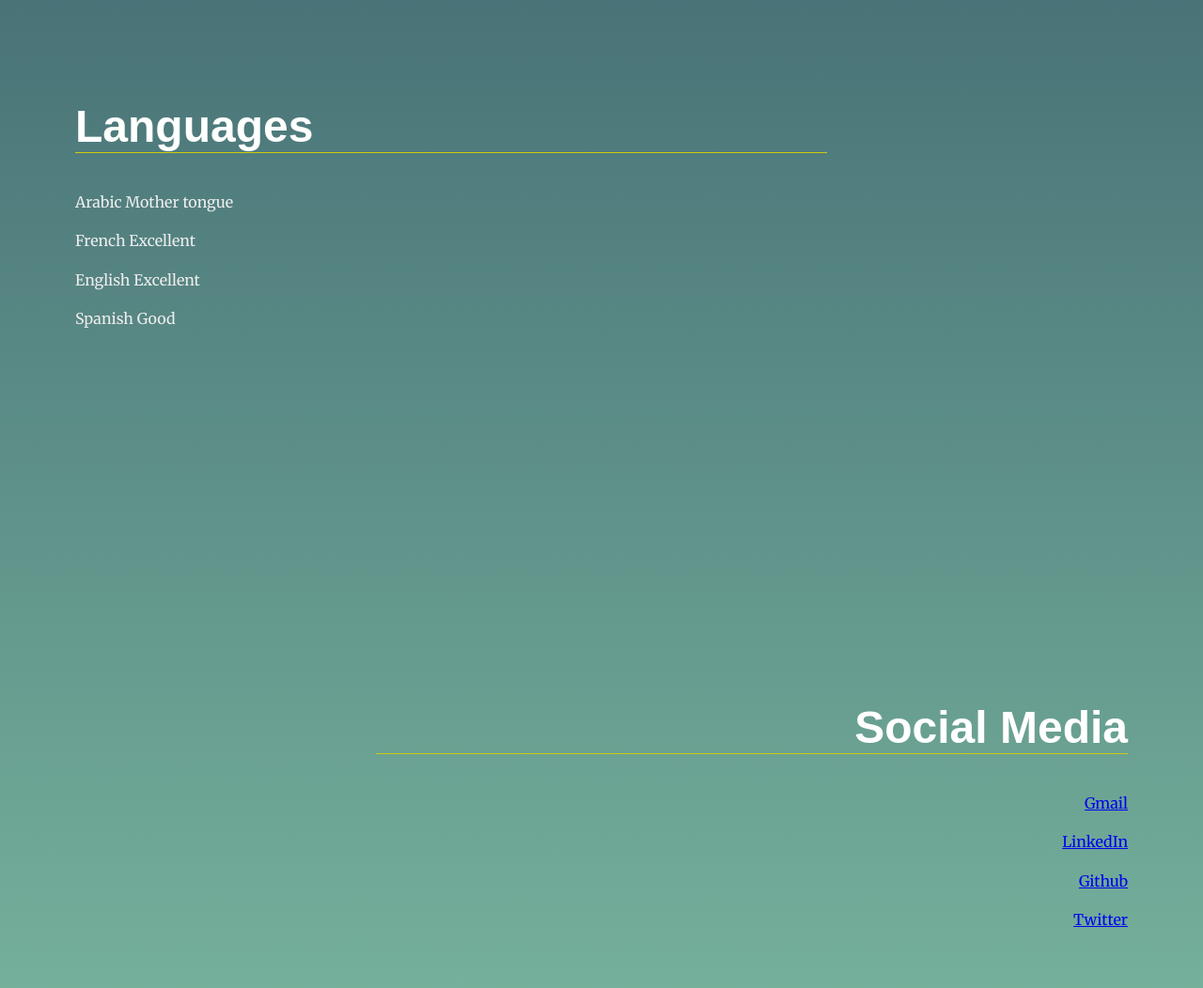
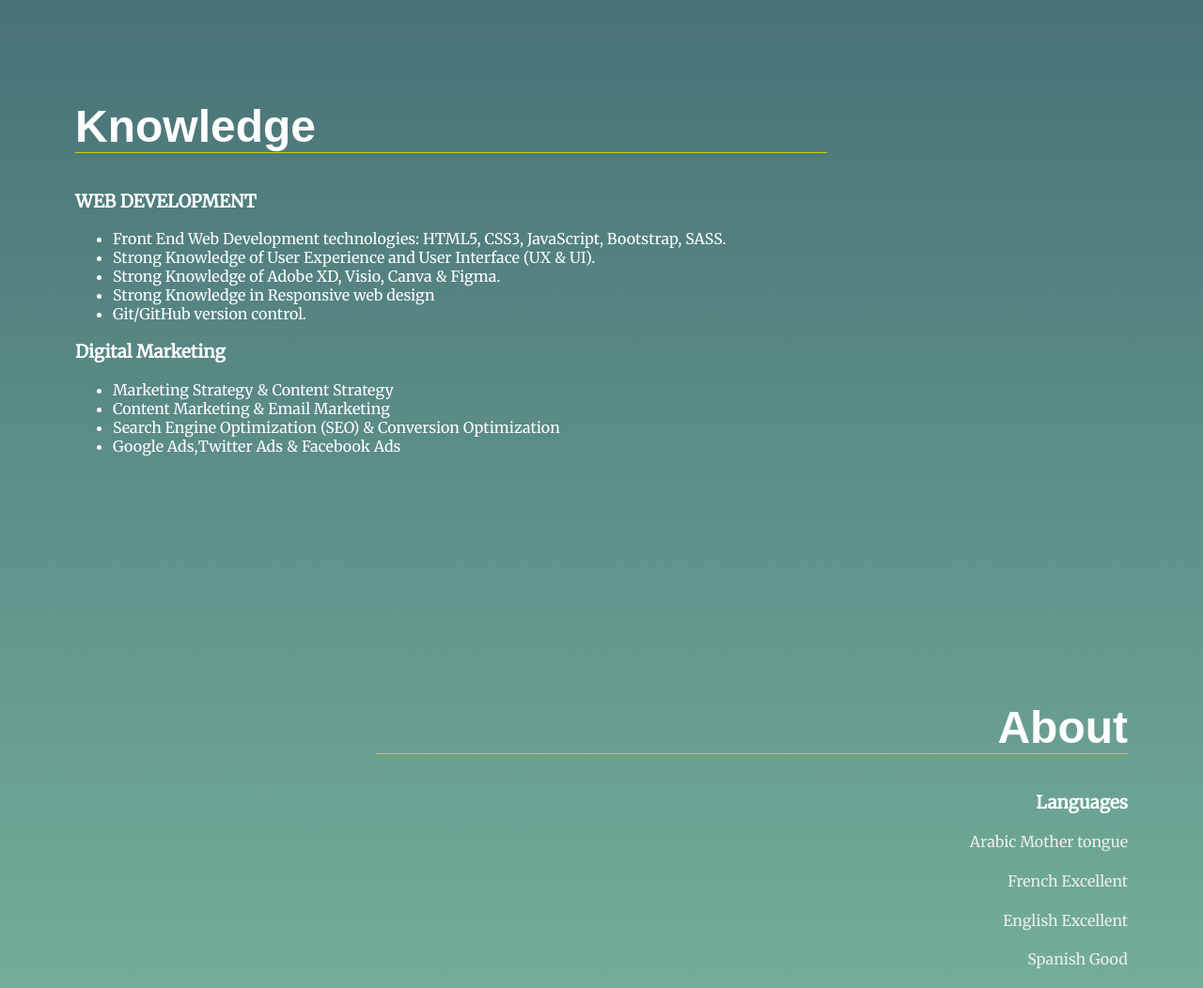
Before and after one commit to Habiba02/Landing-Page, a plain HTML site: page index.html in a window 1280 px wide. Shown: the part 1748-2800 px from the top of the page at 94% size. Drawn offline with Linux system fonts and the light colour scheme.

Commit message:
update content

```diff
--- a/index.html
+++ b/index.html
@@ -58,18 +58,41 @@
           <p>JUNE 2019 HIGH SCHOOL DIPLOMA, COLLEGE DE LA MERE DE DIEU</p>
         </div>
       </section>
-      <section id="section3" data-nav="Languages">
+      <section id="section3" data-nav="Knowledge">
         <div class="landing__container">
-          <h2>Languages</h2>
+          <h2>Knowledge</h2>
+          <h3>WEB DEVELOPMENT</h3>
+          <ul>
+            <li>
+              Front End Web Development technologies: HTML5, CSS3, JavaScript,
+              Bootstrap, SASS.
+            </li>
+            <li>
+              Strong Knowledge of User Experience and User Interface (UX & UI).
+            </li>
+            <li>Strong Knowledge of Adobe XD, Visio, Canva & Figma.</li>
+            <li>Strong Knowledge in Responsive web design</li>
+            <li>Git/GitHub version control.</li>
+          </ul>
+          <h3>Digital Marketing</h3>
+          <ul>
+            <li>Marketing Strategy & Content Strategy</li>
+            <li>Content Marketing & Email Marketing</li>
+            <li>Search Engine Optimization (SEO) & Conversion Optimization</li>
+            <li>Google Ads,Twitter Ads & Facebook Ads</li>
+          </ul>
+        </div>
+      </section>
+      <section id="section4" data-nav="About">
+        <div class="landing__container">
+          <h2>About</h2>
+          <h3>Languages</h3>
           <p>Arabic <span> Mother tongue</span></p>
           <p>French <span> Excellent</span></p>
           <p>English <span> Excellent</span></p>
           <p>Spanish <span> Good</span></p>
-        </div>
-      </section>
-      <section id="section4" data-nav="Social Media">
-        <div class="landing__container">
-          <h2>Social Media</h2>
+          <h3>Social Media</h3>
+
           <p>
             <a href="mailto:habibawael02@gmail.com"> Gmail</a>
           </p>
@@ -80,7 +103,7 @@
             >
           </p>
 
-          <p><a href="hhttps://github.com/Habiba02"> Github</a></p>
+          <p><a href="https://github.com/Habiba02"> Github</a></p>
 
           <p><a href="https://twitter.com/habibawael02"> Twitter</a></p>
         </div>
```
